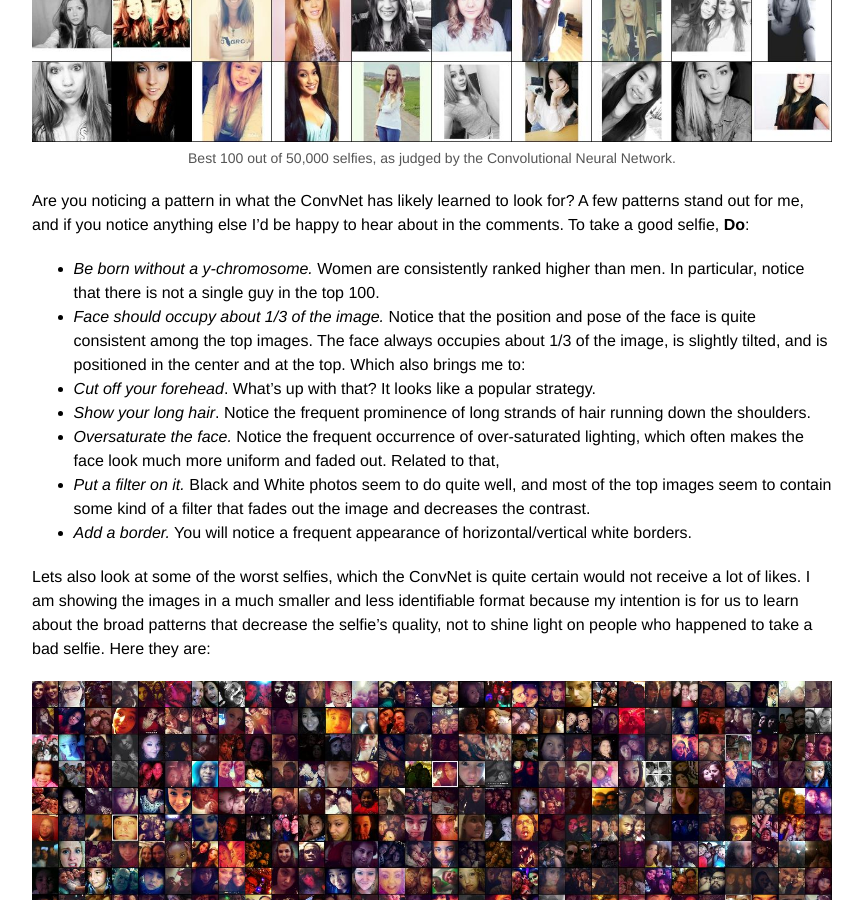
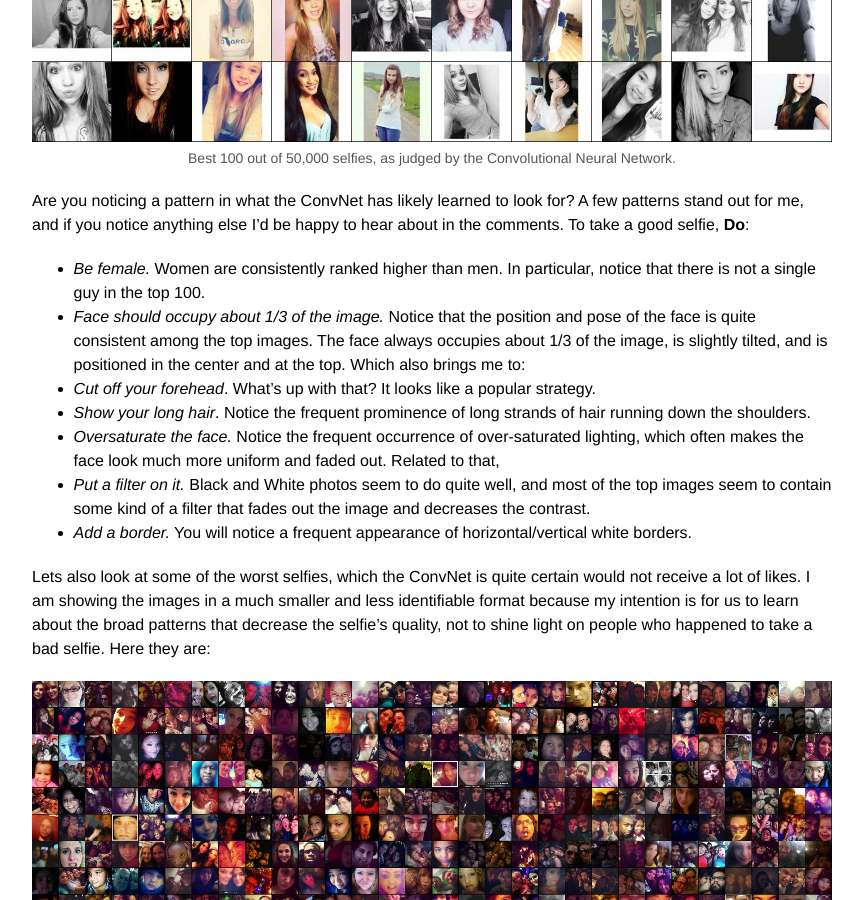
Before and after one commit to karpathy/karpathy.github.io, a Jekyll site: the page built from _posts/2015-10-25-selfie.markdown, in a window 1280 px wide and 900 px high, scrolled down 7680 px. Shown: the whole window, without its empty margins (208-1071 px from the left). Built offline with Jekyll 4.4.1, drawn with Linux system fonts in a browser that asks for light colours; Markdown is read by kramdown in place of the engine named in the settings; comment, search, counter and statistics services are not loaded.

Commit message:
fix wording

```diff
--- a/_posts/2015-10-25-selfie.markdown
+++ b/_posts/2015-10-25-selfie.markdown
@@ -105,7 +105,7 @@ That was interesting. Lets now pull up the top 100 selfies (out of 50,000), acco
 
 Are you noticing a pattern in what the ConvNet has likely learned to look for? A few patterns stand out for me, and if you notice anything else I'd be happy to hear about in the comments. To take a good selfie, **Do**:
 
-- *Be born without a y-chromosome.* Women are consistently ranked higher than men. In particular, notice that there is not a single guy in the top 100.
+- *Be female.* Women are consistently ranked higher than men. In particular, notice that there is not a single guy in the top 100.
 - *Face should occupy about 1/3 of the image.* Notice that the position and pose of the face is quite consistent among the top images. The face always occupies about 1/3 of the image, is slightly tilted, and is positioned in the center and at the top. Which also brings me to:
 - *Cut off your forehead*. What's up with that? It looks like a popular strategy.
 - *Show your long hair*. Notice the frequent prominence of long strands of hair running down the shoulders.
```
